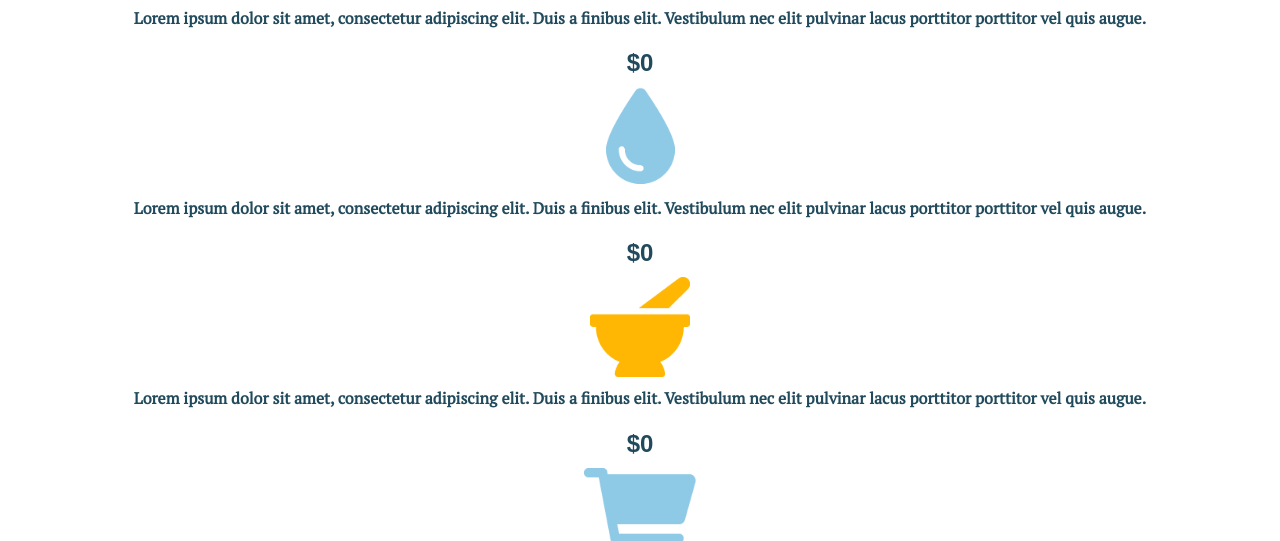
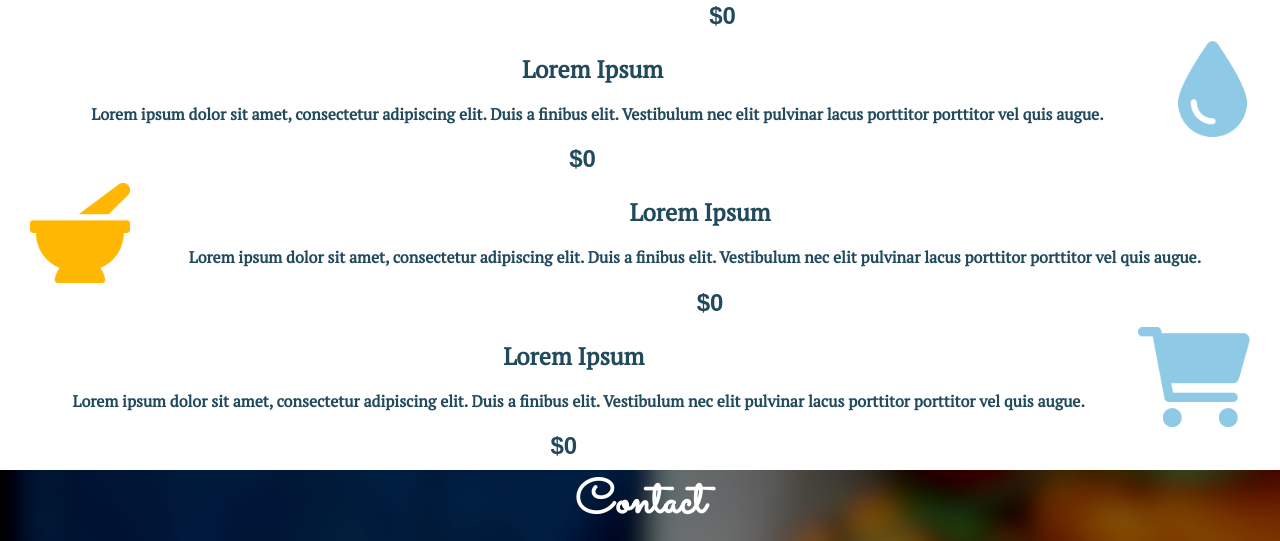
Before and after one commit to JuliaWilliams196/crs-wholistic-wellness, a plain HTML site: page index.html in a window 1280 px wide. Shown: the part 565-1106 px from the top of the page. Drawn offline with Linux system fonts and the light colour scheme.

Commit message:
added floating to service icons for tablet and desktop viewing, lorem ipsum added

```diff
--- a/css/styles.css
+++ b/css/styles.css
@@ -159,14 +159,14 @@ p {
   text-align: center;
 }
 .copyright {
-  font-family: "Roboto", sans-serif;
+  font-family: "PT Serif", serif;
   font-size: 1em;
   color: #ffffff;
   text-align: center;
-  padding: 10px 0;
+  padding: 10px 30px;
 }
 #copyright {
-  font-family: "Roboto", sans-serif;
+  font-family: "PT Serif", serif;
   font-size: 1em;
   color: #ffffff;
   text-align: center;
@@ -304,9 +304,10 @@ p {
 }
 
 .services-section h3 {
+  font-family: "PT Serif",serif;
   text-align: center;
-  color: #ffffff;
-  margin: 10px 20px;
+  color: #214a5c;
+  margin: 5px 20px 0;
 }
 .services-section h4 {
   display: block;
@@ -368,6 +369,21 @@ label {
   visibility: visible;
 }
 .icon {
+  display: flex;
+  justify-content: center;
+  align-items: center;
+  margin: auto;
+  height: 100px;
+  padding: 0 10px;
+}
+.left-icon {
+  display: flex;
+  justify-content: center;
+  align-items: center;
+  margin: auto;
+  height: 100px;
+}
+.right-icon {
   display: flex;
   justify-content: center;
   align-items: center;
@@ -448,6 +464,7 @@ footer {
   color: #ffffff;
 }
 .footer-info-list {
+  font-family: "PT Serif", serif;
   text-align: left;
   color: #ffffff;
   padding: 0 40px 0 0;
@@ -544,6 +561,24 @@ footer {
 
 @media only screen and (min-width: 768px) {
   /*Tablet styles here*/
+  .left-icon {
+    display: flex;
+    justify-content: center;
+    align-items: center;
+    margin: auto;
+    height: 100px;
+    float: left;
+    padding: 0 10px 0 30px;
+  }
+  .right-icon {
+    display: flex;
+    justify-content: center;
+    align-items: center;
+    margin: auto;
+    height: 100px;
+    float: right;
+    padding: 0 30px 0 10px;
+  }
   @media only screen and (min-width: 1000px) {
     /*Desktop styles here*/
 
--- a/index.html
+++ b/index.html
@@ -5,11 +5,14 @@
     <meta charset="UTF-8">
     <meta http-equiv="X-UA-Compatible" content="IE=edge">
     <meta name="viewport" content="width=device-width, initial-scale=1">
+    <meta name="description"
+        content="I am a certified nutritional practitioner focused on brain, heart, and gut health with a background in healthcare and nursing based out of Toronto." />
     <link rel="stylesheet" href="css/normalize.css">
     <link rel="stylesheet" href="css/styles.css">
     <link rel="preconnect" href="https://fonts.googleapis.com">
     <link rel="preconnect" href="https://fonts.gstatic.com" crossorigin>
     <link href="https://fonts.googleapis.com/css2?family=PT+Serif&family=Sacramento&display=swap" rel="stylesheet">
+    <link rel="canonical" href="https://crswholisticwellness.com/" />
     <title>CRS Wholistic Wellness</title>
 </head>
 
@@ -46,22 +49,26 @@
         </div>
         <div class="services-section">
             <h2 class="about-me">Services</h2>
-            <img class="icon" src="./img/users-solid.png" alt="people-icon">
+            <img class="left-icon" src="./img/users-solid.png" alt="people-icon">
+            <h3>Lorem Ipsum</h3>
             <p>
                 Lorem ipsum dolor sit amet, consectetur adipiscing elit. Duis a finibus elit. Vestibulum nec elit
                 pulvinar lacus porttitor porttitor vel quis augue.</p>
             <h4>$0</h4>
-            <img class="icon" src="img/blood-droplet.png" alt="water droplet">
+            <img class="right-icon" src="img/blood-droplet.png" alt="water droplet">
+            <h3>Lorem Ipsum</h3>
             <p>
                 Lorem ipsum dolor sit amet, consectetur adipiscing elit. Duis a finibus elit. Vestibulum nec elit
                 pulvinar lacus porttitor porttitor vel quis augue.</p>
             <h4>$0</h4>
-            <img class="icon" src="img/mortar-pestle-solid.png" alt=" mortar and pestle">
+            <img class="left-icon" src="img/mortar-pestle-solid.png" alt=" mortar and pestle">
+            <h3>Lorem Ipsum</h3>
             <p>
                 Lorem ipsum dolor sit amet, consectetur adipiscing elit. Duis a finibus elit. Vestibulum nec elit
                 pulvinar lacus porttitor porttitor vel quis augue.</p>
             <h4>$0</h4>
-            <img class="icon" src="img/cart-shopping-solid.png" alt="shopping cart">
+            <img class="right-icon" src="img/cart-shopping-solid.png" alt="shopping cart">
+            <h3>Lorem Ipsum</h3>
             <p>
                 Lorem ipsum dolor sit amet, consectetur adipiscing elit. Duis a finibus elit. Vestibulum nec elit
                 pulvinar lacus porttitor porttitor vel quis augue.</p>
@@ -93,7 +100,7 @@
                         Suite #108,
                         Toronto, ON M2R 3W4 </p>
                     <p class="footer-info">
-                        My office is inside of Finch PhysioCare Clinic.
+                        My office is located inside of Finch PhysioCare Clinic.
                     </p>
                     <p class="footer-info">Nearest major intersection is Bathurst and Finch.
                         Enter through the front entrance on Finch Ave.
```
